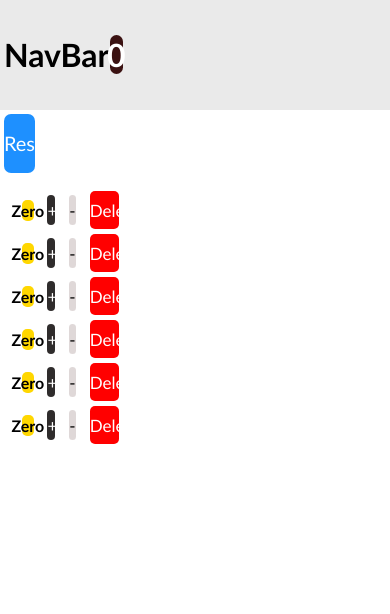
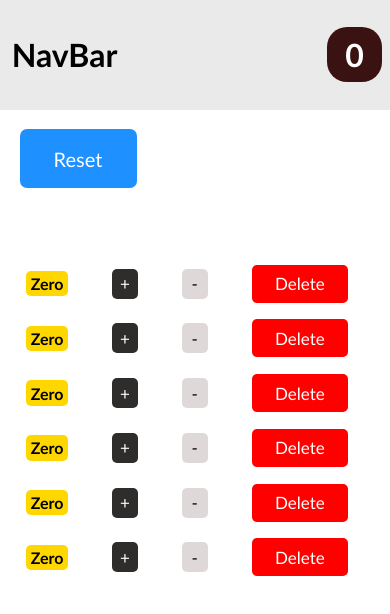
Before and after one commit to DivineDomokuma10/shopping-cart-app, a plain HTML site: page docs/index.html in a window 390 px wide. Drawn offline with Linux system fonts and the light colour scheme.

Commit message:
fifth commit

```diff
--- a/docs/index.html
+++ b/docs/index.html
@@ -5,6 +5,8 @@
     <meta http-equiv="X-UA-Compatible" content="IE=edge">
     <meta name="viewport" content="width=device-width, initial-scale=1.0">
     <link rel="stylesheet" href="index.css">
+    <link rel="stylesheet" href="mobile.css">
+
     <title>Simple Shopping Cart</title>
 </head>
 <body>
--- /dev/null
+++ b/docs/mobile.css
@@ -0,0 +1,21 @@
+@media (orientation: portrait) {
+    nav{
+        justify-content: center;
+    }
+    nav h1{
+        width: 95%;
+        height: 50%;
+    }
+    nav h1 span{
+        width: 15%;
+    }
+    .reset-btn{
+        width: 30%;
+        margin: 5%;
+    }
+    main{
+        width: 90%;
+        padding: 2%;
+        margin: 10% 0 0 3%;
+    }
+}
--- a/docs/modules/reset.js
+++ b/docs/modules/reset.js
@@ -1,7 +1,7 @@
-const reset = rsBtn =>{
+const reset = (rsBtn) =>{
     let resetBtn = document.querySelector(`.${rsBtn}`);
     resetBtn.addEventListener('click',()=>{
-        location.reload()
+        location.reload();
     })
 }
 
```
Also changed, not shown: docs/index.css (line endings or trailing spaces).
